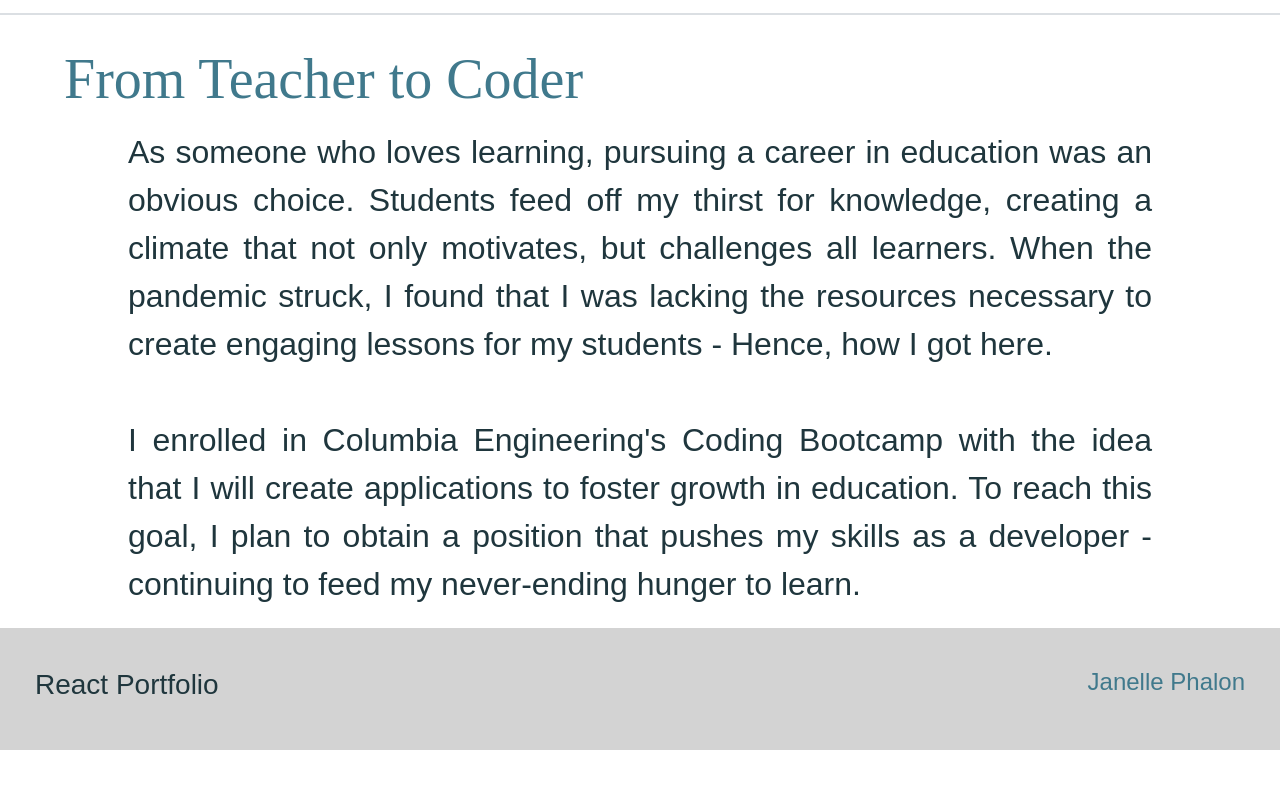
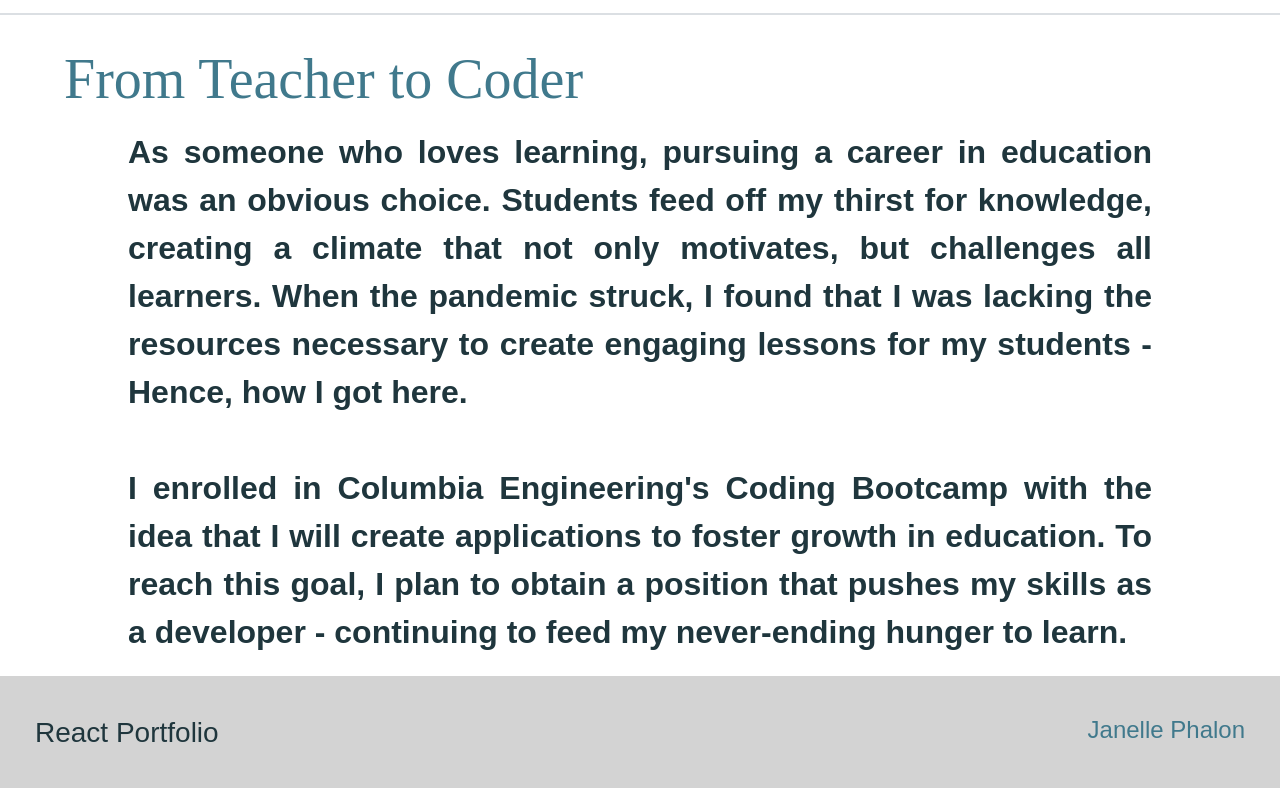
Before and after one commit to janellephalon/react-portfolio-phalon, a React (Create React App) app: page / in a window 1280 px wide. Shown: the part 1259-2047 px from the top of the page. Before the commit the page ends 2009 px from the top, so only its background shows below. Built offline with nearby package versions, Linux system fonts and the light colour scheme; a web font is replaced by a local one.

Commit message:
bolded font

```diff
--- a/src/components/pages/Home.js
+++ b/src/components/pages/Home.js
@@ -53,7 +53,7 @@ export default function Home() {
         From Teacher to Coder
       </h1>
 
-      <p className="about-teaching text-justify">
+      <p className="about-teaching text-justify font-weight-bold">
         As someone who loves learning, pursuing a career in education was an obvious choice. Students feed off my thirst for knowledge, creating a climate that not only motivates, but challenges all learners. When the pandemic struck, I found that I was lacking the resources necessary to create engaging lessons for my students - Hence, how I got here.
         <br></br>
         <br></br>
```
